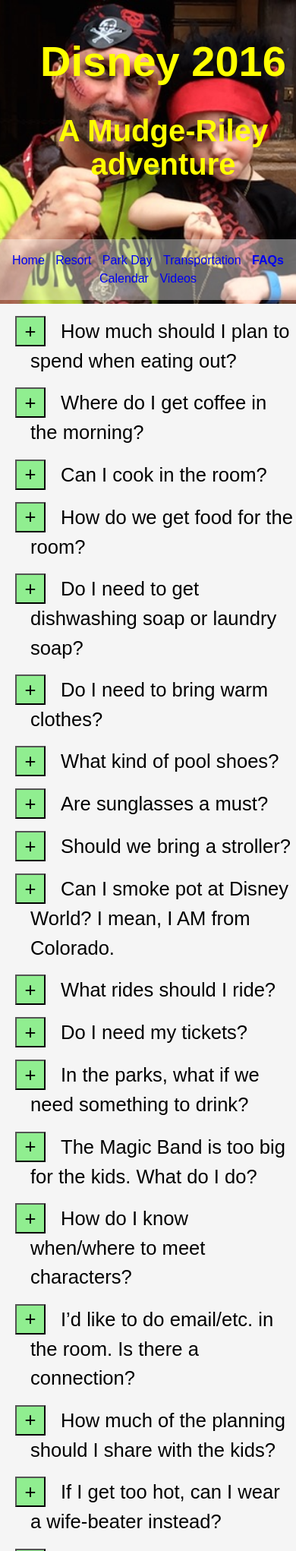
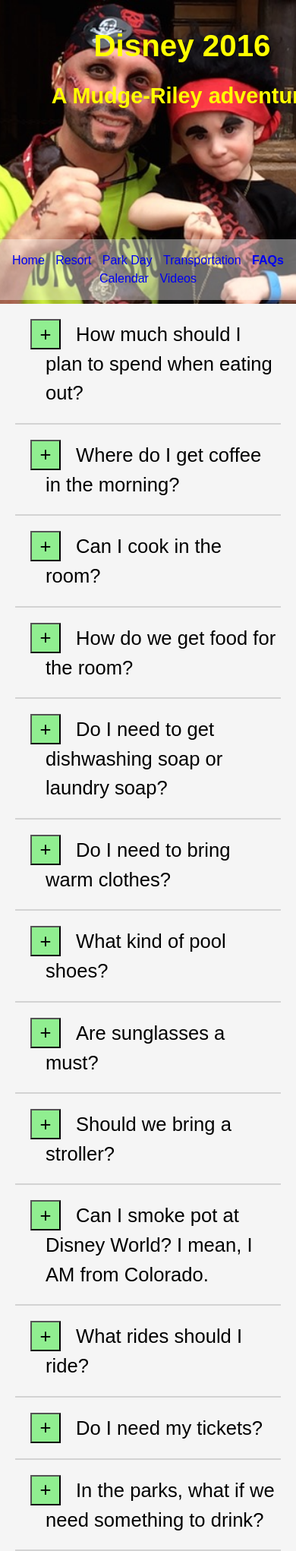
Before and after one commit to chestonriley/disney-website, a PHP site: page /faqs.php in a window 390 px wide; the page is wider, and only the part inside the window is pictured. Shown: the top 2042 px of that part at 76% size. Run offline with PHP 8.4, Linux system fonts and the light colour scheme; some libraries are stand-ins or nearby versions.

Commit message:
Small adjustments in CSS to several pages, including adjusting jumbotron for media queries

```diff
--- a/style3.css
+++ b/style3.css
@@ -341,7 +341,7 @@
 }
 
 #comparison_thumbnails_container {
-    margin: 150px auto;
+    margin: 50px auto;
     max-width: 800px;
 }
 
@@ -391,6 +391,12 @@
     list-style: none;
     margin-left: 30px;
     display: none;
+}
+
+.faq_item {
+    border-bottom: solid 2px lightgrey;
+    margin: 20px 20px;
+    padding-bottom: 20px;
 }
 
 /*
@@ -485,6 +491,11 @@
     border: solid green;
     background-color: rgba(0,100,0,.7);
     color: white;
+    }
+
+    #header-title {
+        width: 400px;
+        font-size: 1.8em;
     }
 
 /*    body {
```
